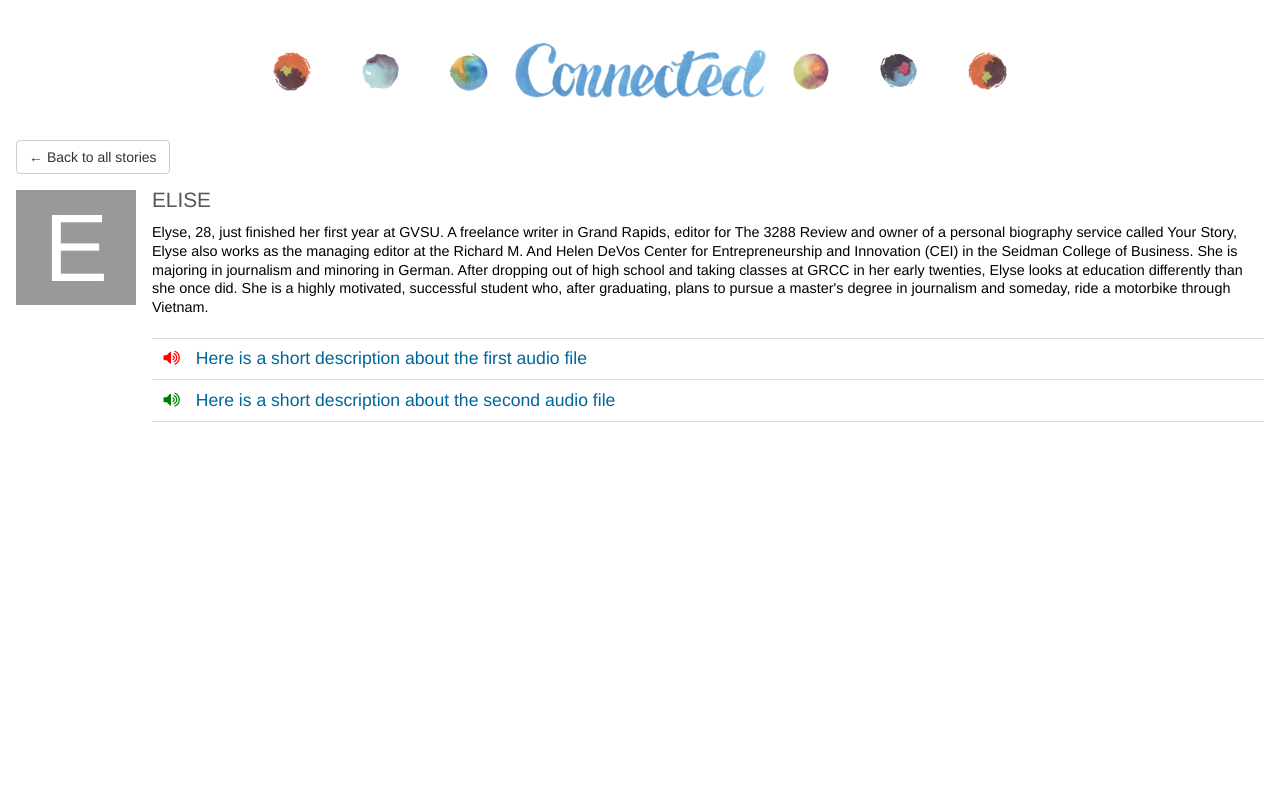
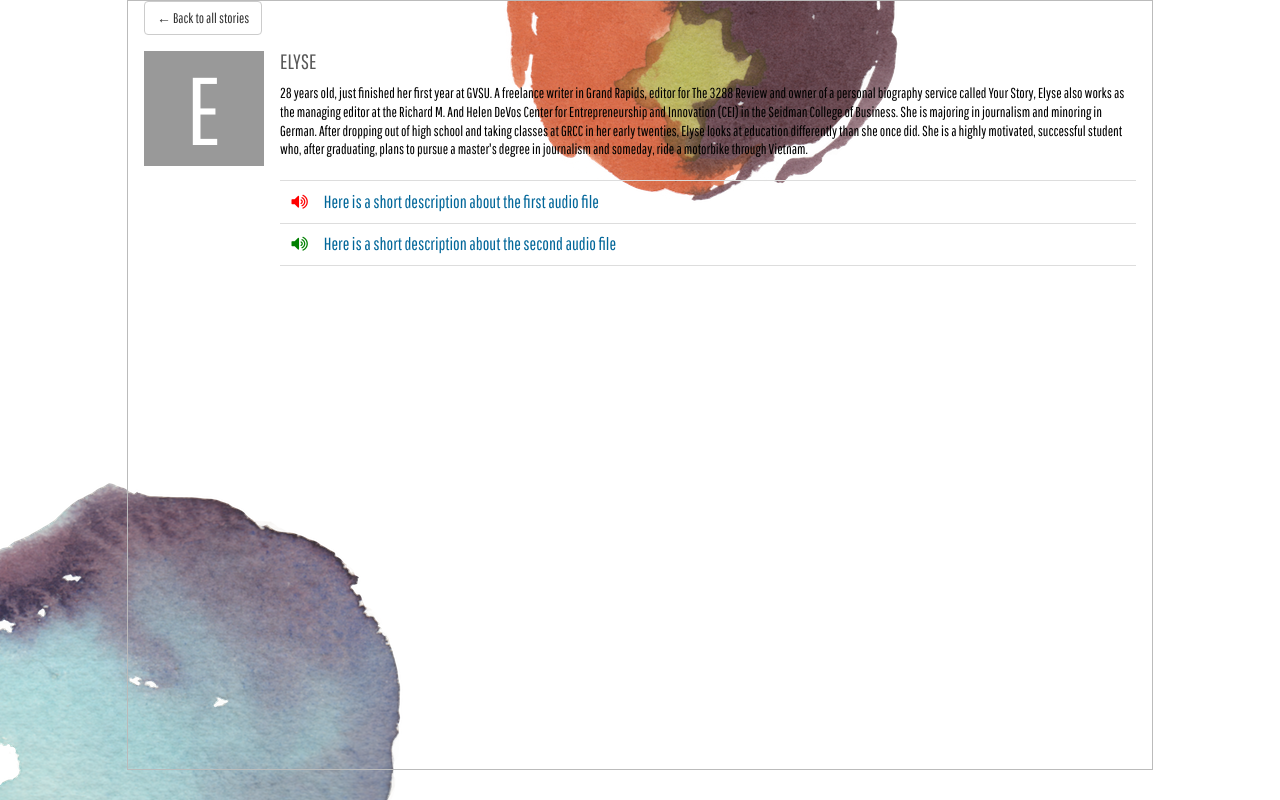
Before and after one commit to gvsulib/connections, a PHP site: page /?story_id=1 in a window 1280 px wide. Run offline with PHP 8.4, Linux system fonts and the light colour scheme.

Commit message:
Changes to layout based on feedback

```diff
--- a/inc/styles.css
+++ b/inc/styles.css
@@ -54,7 +54,7 @@
 }
 
 body {
-	font-family: Helvetica, Arial, sans-serif;
+	font-family: 'Pathway Gothic One', sans-serif;
 }
 
 
@@ -226,3 +226,56 @@
 .audio_player a:visited {
 	background-color: #efefef;
 }
+
+/* Changes */
+
+span.letter {
+	display: none !important;
+}
+
+#list_wrapper ol li a {
+	color: #333;
+}
+
+#list_wrapper ol li {
+		margin-left: 8px;
+		width: 195px;
+		height: 170px;
+		padding-top: 25px;
+		border-radius: 50%;
+	}
+
+#list_wrapper ol li {
+	background-color: #78b7e3;
+	text-align: center;
+	margin-bottom: 2em;
+}
+
+#list_wrapper ol li a h2 {
+	font-size: 1.7em;
+}
+
+#list_wrapper ol li a p {
+	font-size: 1.1em;
+}
+
+h1 {
+	display: none;
+}
+
+#list_wrapper {
+	margin-top: 10em;
+}
+html {
+	background-image: url(img/circle-bp.png);
+	background-repeat: no-repeat;
+	background-position: -15% 175%;}
+body {
+	max-width:1024px;
+	margin: auto;
+	max-height: 768px;
+	height: 768px;
+border: 1px solid #bbb;
+background-image: url(img/circle-ogp.png);
+background-repeat: no-repeat;
+background-position: 60% -45%;}
--- a/index.php
+++ b/index.php
@@ -17,8 +17,10 @@
 
 	<title><?php echo $website_title; ?> :: A GVSU Libraries Exhibit</title>
 
-	<link rel="stylesheet" type="text/css" href="inc/fa/css/font-awesome.min.css" />
-	<link rel="stylesheet" type="text/css" href="inc/styles.css" />
+	<link rel="stylesheet" href="inc/fa/css/font-awesome.min.css" />
+	<link  rel="stylesheet" href="https://fonts.googleapis.com/css?family=Pathway+Gothic+One" />
+	<link rel="stylesheet" href="inc/styles.css" />
+
 
 </head>
 
@@ -62,7 +64,7 @@
 ?>
 	</ol>
 </div>
-
+<div style="clear: both;"></div>
 
 <?php
 
```
Also changed, not shown: inc/data.json (+12 -12 lines), inc/img/circle-bp.png (added), inc/img/circle-ogp.png (added).
